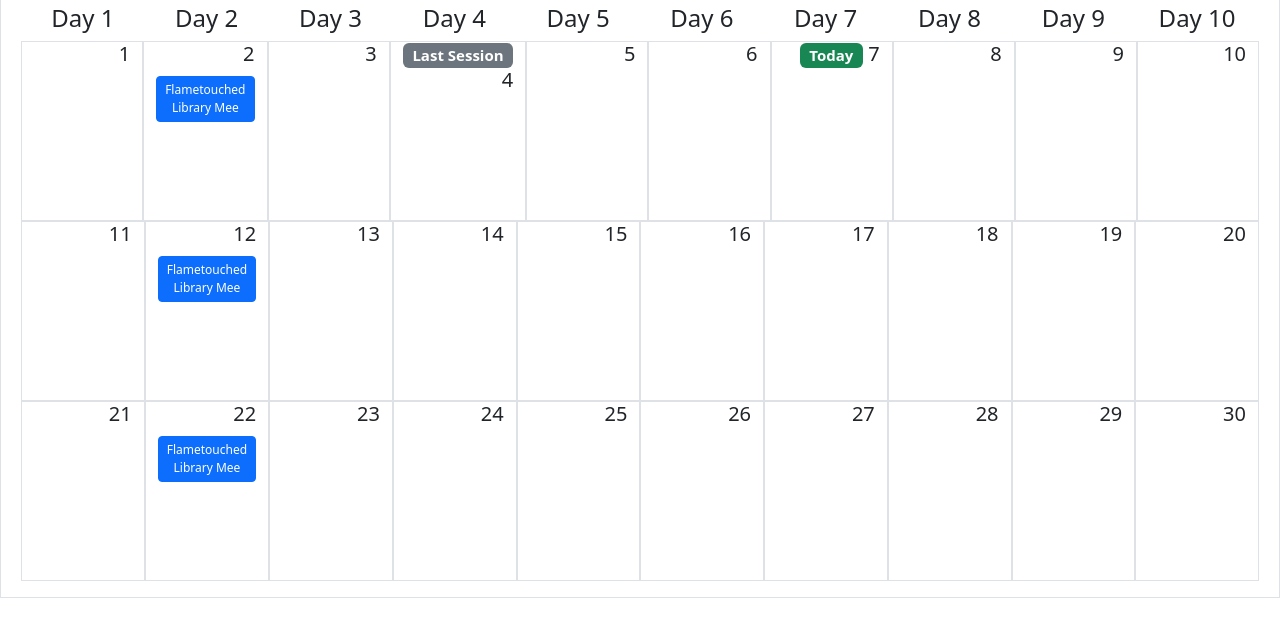
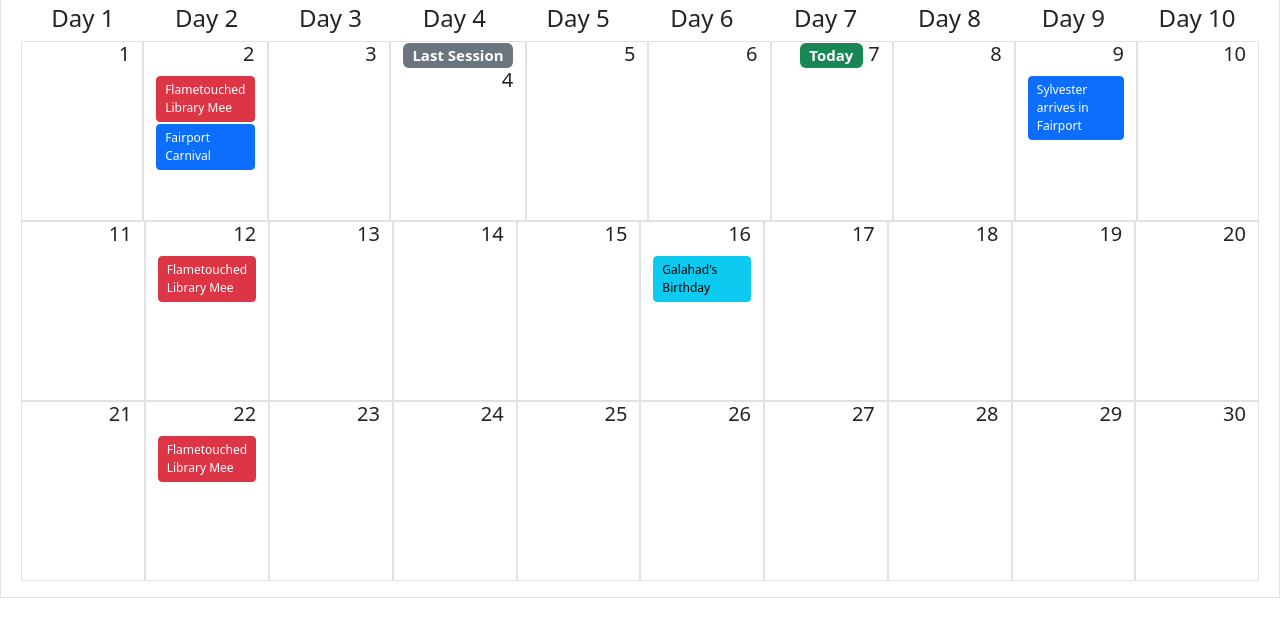
Before and after one commit to CadeEvs/CadeEvs.github.io, a plain HTML site: page index.html in a window 1280 px wide. Shown: the part 116-752 px from the top of the page. Drawn offline with nearby package versions, Linux system fonts and the light colour scheme.

Commit message:
Added more example events

```diff
--- a/index.html
+++ b/index.html
@@ -65,7 +65,12 @@
                         </div>
                         <div class="col border">
                             <h5 class="text-end">2</h5>
-                            <button class="calendar-body btn btn-primary btn-sm" title="Flametouched Library Meeting" data-bs-toggle="popover" data-bs-trigger="hover" data-bs-content="Reoccuring meeting for the Flametouched group in the Fairport local library">Flametouched Library Mee</button>
+                            <div style="display: flex; flex-direction: column;">
+                                <button class="calendar-body btn btn-danger btn-sm text-start" title="Flametouched Library Meeting" data-bs-toggle="popover" data-bs-trigger="hover" data-bs-content="Reoccuring weekly meeting for the Flametouched group in the Fairport local library">Flametouched Library Mee</button>
+                            </div>
+                            <div style="display: flex; flex-direction: column;">
+                                <button class="calendar-body btn btn-primary btn-sm text-start" title="Fairport Carnival" data-bs-toggle="popover" data-bs-trigger="hover" data-bs-content="7:30am - 2:00pm">Fairport Carnival</button>
+                            </div>
                         </div>
                         <div class="col border" >
                             <h5 class="text-end">3</h5>
@@ -88,6 +93,10 @@
                         </div>
                         <div class="col border" >
                             <h5 class="text-end">9</h5>
+
+                            <div style="display: flex; flex-direction: column;">
+                                <button class="calendar-body btn btn-primary btn-sm text-start" title="Sylvester arrives in Fairport" data-bs-toggle="popover" data-bs-trigger="hover" data-bs-content="Sylvester is moving from the Trail Outpost to Fairport to sell his magic items">Sylvester arrives in Fairport</button>
+                            </div>
                         </div>
                         <div class="col border" >
                             <h5 class="text-end">10</h5>
@@ -99,7 +108,9 @@
                         </div>
                         <div class="col border" >
                             <h5 class="text-end">12</h5>
-                            <button class="calendar-body btn btn-primary btn-sm" title="Flametouched Library Meeting" data-bs-toggle="popover" data-bs-trigger="hover" data-bs-content="Reoccuring meeting for the Flametouched group in the Fairport local library">Flametouched Library Mee</button>
+                            <div style="display: flex; flex-direction: column;">
+                                <button class="calendar-body btn btn-danger btn-sm text-start" title="Flametouched Library Meeting" data-bs-toggle="popover" data-bs-trigger="hover" data-bs-content="Reoccuring weekly meeting for the Flametouched group in the Fairport local library">Flametouched Library Mee</button>
+                            </div>
                         </div>
                         <div class="col border" >
                             <h5 class="text-end">13</h5>
@@ -112,6 +123,10 @@
                         </div>
                         <div class="col border" >
                             <h5 class="text-end">16</h5>
+
+                            <div style="display: flex; flex-direction: column;">
+                                <button class="calendar-body btn btn-info btn-sm text-start" title="Galahad's Birthday" data-bs-toggle="popover" data-bs-trigger="hover" data-bs-content="Birthday">Galahad's Birthday</button>
+                            </div>
                         </div>
                         <div class="col border" >
                             <h5 class="text-end">17</h5>
@@ -132,7 +147,9 @@
                         </div>
                         <div class="col border" >
                             <h5 class="text-end">22</h5>
-                            <button class="calendar-body btn btn-primary btn-sm" title="Flametouched Library Meeting" data-bs-toggle="popover" data-bs-trigger="hover" data-bs-content="Reoccuring meeting for the Flametouched group in the Fairport local library">Flametouched Library Mee</button>
+                            <div style="display: flex; flex-direction: column;">
+                                <button class="calendar-body btn btn-danger btn-sm text-start" title="Flametouched Library Meeting" data-bs-toggle="popover" data-bs-trigger="hover" data-bs-content="Reoccuring weekly meeting for the Flametouched group in the Fairport local library">Flametouched Library Mee</button>
+                            </div>
                         </div>
                         <div class="col border" >
                             <h5 class="text-end">23</h5>
```
